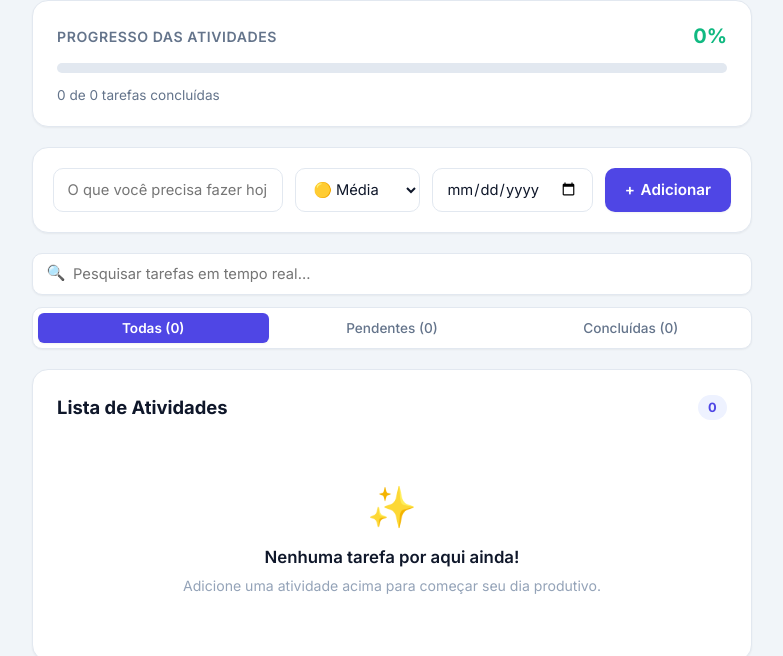
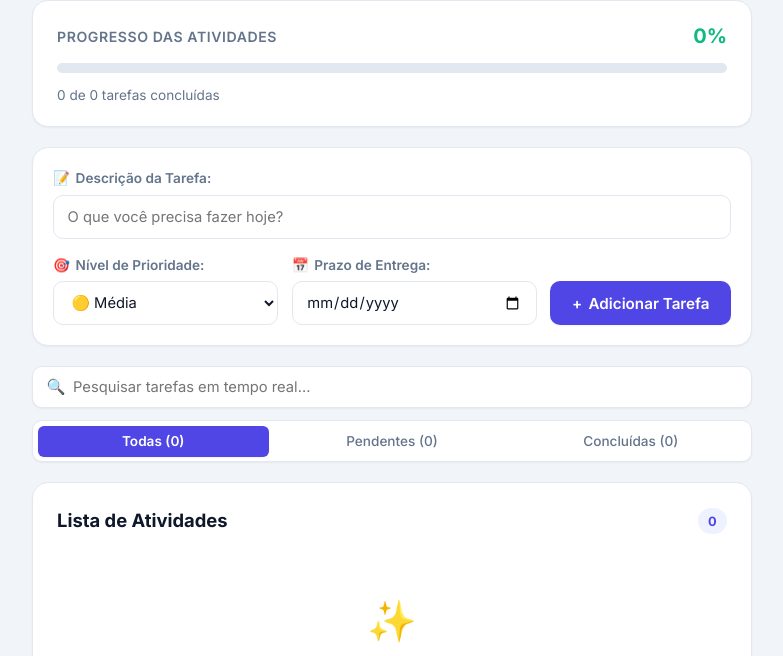
Before and after one commit to ogqueiroz/to-do-list, a website built with Vite: page index.html in a window 1280 px wide. Shown: the part 90-746 px from the top of the page, without its empty margins (248-1031 px from the left). Built offline with nearby package versions, Linux system fonts and the light colour scheme.

Commit message:
style(ux): adicionar rotulos explicitos para prazo de entrega e prioridade

```diff
--- a/index.html
+++ b/index.html
@@ -70,10 +70,11 @@
         quanto o pressionamento da tecla "Enter" no teclado automaticamente!
       -->
       <form id="task-form" class="task-form" autocomplete="off">
-        <div class="form-row">
-          <!-- Campo de texto para descrição da tarefa -->
+        <!-- Campo principal: Descrição da tarefa -->
         <div class="input-group text-input-group">
-            <label for="task-input" class="sr-only">Descrição da tarefa</label>
+          <label for="task-input" class="field-label">
+            <span>📝</span> Descrição da Tarefa:
+          </label>
           <input
             type="text"
             id="task-input"
@@ -84,10 +85,14 @@
           />
         </div>
 
+        <!-- Linha de configurações: Prioridade, Prazo e Botão de Adicionar -->
+        <div class="form-row-meta">
           <!-- Seleção de nível de prioridade (Baixa, Média, Alta) -->
           <div class="input-group priority-input-group">
-            <label for="task-priority" class="sr-only">Prioridade</label>
-            <select id="task-priority" class="task-priority" title="Nível de prioridade">
+            <label for="task-priority" class="field-label">
+              <span>🎯</span> Nível de Prioridade:
+            </label>
+            <select id="task-priority" class="task-priority" title="Selecione o nível de prioridade">
               <option value="baixa">🟢 Baixa</option>
               <option value="media" selected>🟡 Média</option>
               <option value="alta">🔴 Alta</option>
@@ -96,19 +101,23 @@
 
           <!-- Campo de Prazo de Entrega (Due Date) -->
           <div class="input-group date-input-group">
-            <label for="task-due-date" class="sr-only">Prazo de entrega</label>
+            <label for="task-due-date" class="field-label">
+              <span>📅</span> Prazo de Entrega:
+            </label>
             <input
               type="date"
               id="task-due-date"
               class="task-due-date"
-              title="Prazo de entrega (opcional)"
+              title="Selecione o prazo de entrega (opcional)"
             />
           </div>
 
           <!-- Botão de inclusão -->
+          <div class="input-group action-input-group">
             <button type="submit" id="add-task-btn" class="btn-primary">
-            <span>+</span> Adicionar
+              <span>+</span> Adicionar Tarefa
             </button>
+          </div>
         </div>
       </form>
 
--- a/style.css
+++ b/style.css
@@ -264,24 +264,49 @@ body {
   border-radius: var(--radius-lg);
   padding: 1.25rem;
   box-shadow: var(--shadow-sm);
+  display: flex;
+  flex-direction: column;
+  gap: 1rem;
 }
 
-.form-row {
+/* Rótulos semânticos visíveis (Labels) */
+.field-label {
   display: flex;
-  flex-wrap: wrap;
-  gap: 0.75rem;
+  align-items: center;
+  gap: 0.35rem;
+  font-size: 0.85rem;
+  font-weight: 600;
+  color: var(--text-secondary);
+  margin-bottom: 0.4rem;
+  transition: color var(--transition-fast);
+}
+
+.input-group {
+  display: flex;
+  flex-direction: column;
 }
 
 .text-input-group {
-  flex: 1 1 200px;
+  width: 100%;
+}
+
+.form-row-meta {
+  display: flex;
+  flex-wrap: wrap;
+  align-items: flex-end;
+  gap: 0.85rem;
 }
 
 .priority-input-group {
-  flex: 0 0 125px;
+  flex: 1 1 150px;
 }
 
 .date-input-group {
-  flex: 0 0 145px;
+  flex: 1 1 170px;
+}
+
+.action-input-group {
+  flex: 0 0 auto;
 }
 
 .task-input,
@@ -315,7 +340,7 @@ body {
 /* Botão de Envio */
 .btn-primary {
   height: 44px;
-  padding: 0 1.25rem;
+  padding: 0 1.35rem;
   font-size: 0.95rem;
   font-weight: 600;
   font-family: inherit;
@@ -327,8 +352,9 @@ body {
   display: inline-flex;
   align-items: center;
   justify-content: center;
-  gap: 0.35rem;
+  gap: 0.4rem;
   box-shadow: var(--shadow-sm);
+  white-space: nowrap;
   transition: background-color var(--transition-fast), transform var(--transition-fast);
 }
 
@@ -805,12 +831,14 @@ body {
     padding: 1rem 0.75rem;
   }
 
-  .form-row {
+  .form-row-meta {
     flex-direction: column;
+    align-items: stretch;
   }
 
   .priority-input-group,
   .date-input-group,
+  .action-input-group,
   .btn-primary {
     width: 100%;
   }
```
Lines whose indentation alone changed are shown as unchanged.
